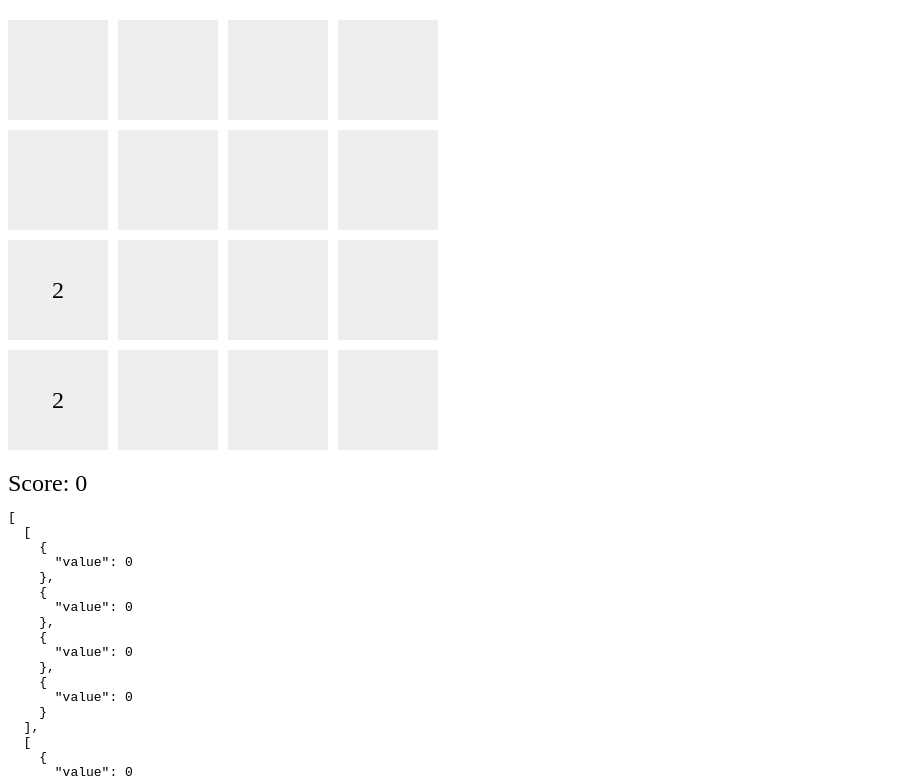
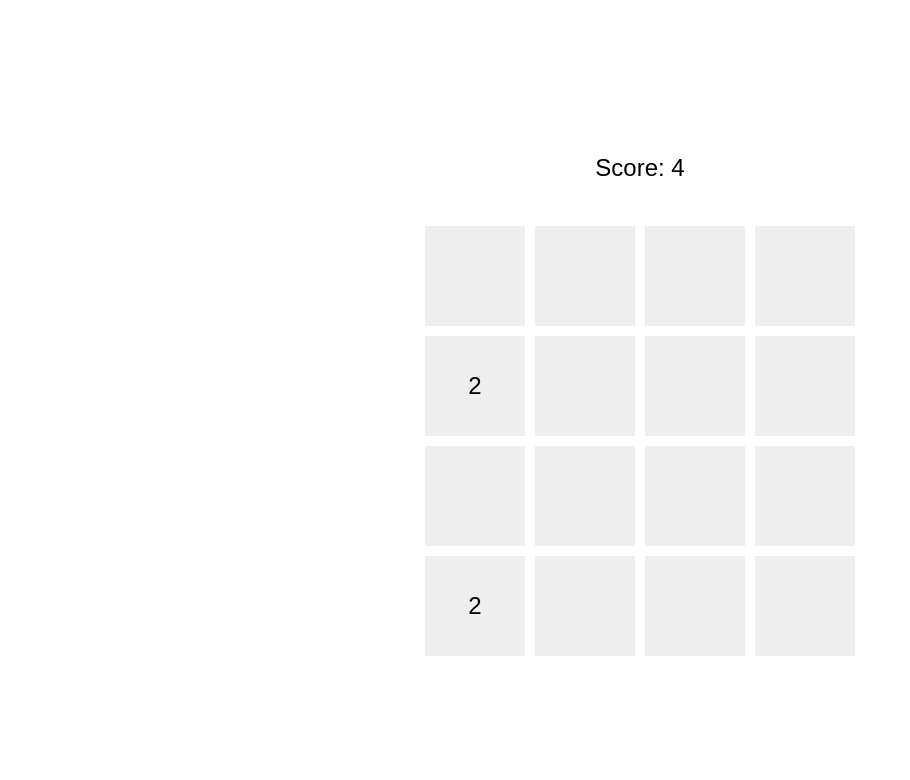
Before and after one commit to stottle-uk/stottle-2048-game, a React (Vite) app: page / in a window 1280 px wide. Shown: the top 780 px of the page, without its empty margins (0-910 px from the left). Built offline with nearby package versions, Linux system fonts and the light colour scheme.

Commit message:
game is working

```diff
--- a/src/app/game/Board.tsx
+++ b/src/app/game/Board.tsx
@@ -1,11 +1,13 @@
-import { useEffect, useState } from 'react';
+import { useEffect, useMemo, useState } from 'react';
 import Tile from './Tile';
 
 type Tile = {
   value: number;
 };
 
-const getRandomValue = (board: Tile[][]) => {
+const getEmptyTiles: (board: Tile[][]) => { row: number; col: number }[] = (
+  board
+) => {
   const emptyTiles: { row: number; col: number }[] = [];
   for (let row = 0; row < 4; row++) {
     for (let col = 0; col < 4; col++) {
@@ -14,45 +16,40 @@ const getRandomValue = (board: Tile[][]) => {
       }
     }
   }
-  if (emptyTiles.length === 0) {
-    // No empty tiles left, game over
-    alert('Game Over');
-    return;
-  }
-
-  const randomIndex = Math.floor(Math.random() * emptyTiles.length);
-  const { row, col } = emptyTiles[randomIndex];
-
-  console.log(emptyTiles);
-
-  const newValue = Math.random() < 0.9 ? 2 : 4; // 90% chance of 2, 10% chance of 4
-
-  return { row, col, newValue };
+  return emptyTiles;
 };
 
-const initBoard: () => () => Tile[][] = () => () => {
-  const board = Array.from<Tile>({ length: 4 })
-    .fill({ value: 0 })
-    .reduce<Tile[][]>(
-      (prev) => [...prev, Array.from<Tile>({ length: 4 }).fill({ value: 0 })],
-      []
-    );
-
-  const rnd1 = getRandomValue(board);
-  const rnd2 = getRandomValue(board);
-
-  if (rnd1 && rnd2) {
-    board[rnd1.row][rnd1.col] = { value: rnd1.newValue };
-    board[rnd2.row][rnd2.col] = { value: rnd2.newValue };
-  }
-  return board;
+const getRandomValue: (board: Tile[][]) => {
+  row: number;
+  col: number;
+  newValue: number;
+} = (board: Tile[][]) => {
+  const emptyTiles = getEmptyTiles(board);
+  const tile = emptyTiles[Math.floor(Math.random() * emptyTiles.length)];
+  return { ...tile, newValue: Math.random() < 0.9 ? 2 : 4 };
 };
 
+const initBoard: () => Tile[][] = () =>
+  [getRandomValue, getRandomValue].reduce(
+    (prev, curr) => {
+      const rnd = curr(prev);
+      if (!rnd) {
+        return prev;
+      }
+      prev[rnd.row][rnd.col] = { value: rnd.newValue };
+      return prev;
+    },
+    Array.from<Tile>({ length: 4 })
+      .fill({ value: 0 })
+      .reduce<Tile[][]>(
+        (prev) => [...prev, Array.from<Tile>({ length: 4 }).fill({ value: 0 })],
+        []
+      )
+  );
+
 const Board = () => {
-  const [board, setBoard] = useState<Tile[][]>(initBoard());
-  const [score, setScore] = useState(0);
+  const [board, setBoard] = useState<Tile[][]>(initBoard);
 
-  // Handle user input (e.g., arrow key presses) using event listeners
   useEffect(() => {
     const mapKey = (event: KeyboardEvent) =>
       new Map([
@@ -63,8 +60,6 @@ const Board = () => {
       ]).get(event.key);
 
     const handleKeyPress = (event: KeyboardEvent) => {
-      // Update the game state based on the key pressed
-      // (You can add your key handling logic here)
       const direction = mapKey(event);
       if (!direction) {
         return;
@@ -117,7 +112,6 @@ const Board = () => {
               // Merge the current tile with the next tile
               newBoard[nextRow][nextCol] = { value: tile.value * 2 };
               newBoard[newRow][newCol] = { value: 0 };
-              setScore((s) => s + +tile.value * 2);
               moved = true;
               break;
             } else {
@@ -134,6 +128,11 @@ const Board = () => {
           newBoard[rndVal.row][rndVal.col] = { value: rndVal.newValue };
         }
         setBoard(newBoard);
+      } else {
+        // const emptyTiles = getEmptyTiles(newBoard);
+        // if (emptyTiles.length === 0) {
+        //   alert('Game Over');
+        // }
       }
     };
 
@@ -143,20 +142,23 @@ const Board = () => {
     };
   }, [board]);
 
+  const score = useMemo(
+    () => board.flat().reduce((p, c) => p + c.value, 0),
+    [board]
+  );
+
   return (
-    <>
+    <div className="container">
+      <div className="score">Score: {score}</div>
+
       <div className="board">
-        {/* Render the game board */}
         {board.map((row, rowIndex) =>
           row.map((tile, colIndex) => (
             <Tile key={`${rowIndex}-${colIndex}`} value={tile.value} />
           ))
         )}
-        {/* Display the score */}
-        <div className="score">Score: {score}</div>
       </div>
-      <pre>{JSON.stringify(board, undefined, 2)}</pre>
-    </>
+    </div>
   );
 };
 
--- a/src/styles.scss
+++ b/src/styles.scss
@@ -1,11 +1,25 @@
 /* You can add global styles to this file, and also import other style files */
-.App {
-  text-align: center;
+body,
+html {
+  margin: 0;
+  padding: 0;
+  font-family: sans-serif;
+}
+
+.container {
+  height: 100vh;
+  width: 100vw;
+  display: flex;
+  justify-content: center;
+  align-items: center;
+  flex-direction: column;
+  gap: 24px;
 }
 
 .board {
   display: grid;
   grid-template-columns: repeat(4, 100px);
+  grid-template-rows: masonry;
   gap: 10px;
   margin-top: 20px;
 }
```
